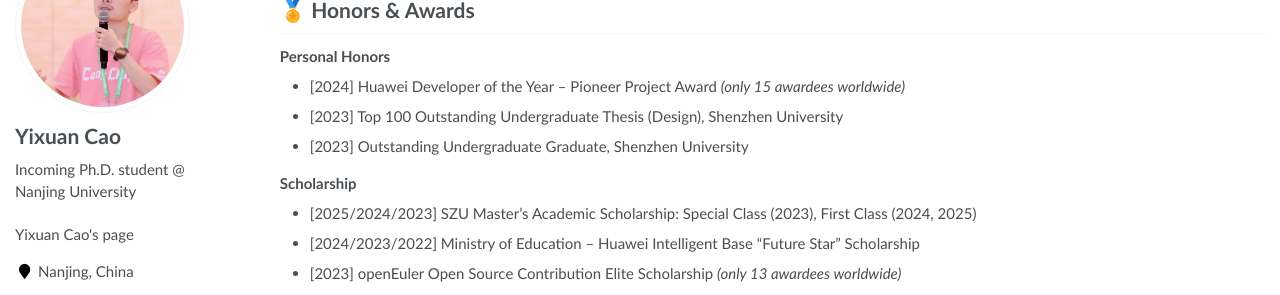
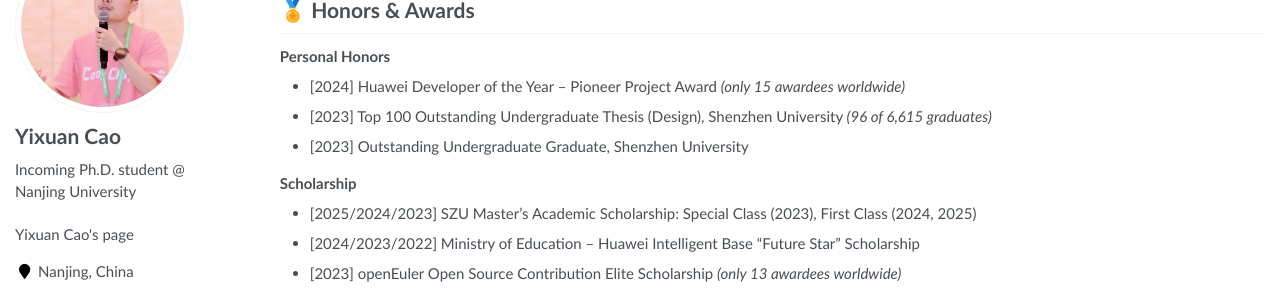
Before and after one commit to Cao-Wuhui/Cao-Wuhui.github.io, a Jekyll site: the page built from _pages/about.md, in a window 1280 px wide and 900 px high, scrolled down 1045 px. Shown: the part 153-448 px from the top of the window. Built offline with Jekyll 4.4.1, drawn with Linux system fonts in a browser that asks for light colours; some web fonts are replaced.

Commit message:
Add selection ratio to Outstanding Thesis honor

```diff
--- a/_pages/about.md
+++ b/_pages/about.md
@@ -52,7 +52,7 @@ My research interests broadly span systems and software. Recently, I have been e
 # 🏅 Honors & Awards
 **Personal Honors**
 - [2024] Huawei Developer of the Year – Pioneer Project Award *(only 15 awardees worldwide)*
-- [2023] Top 100 Outstanding Undergraduate Thesis (Design), Shenzhen University
+- [2023] Top 100 Outstanding Undergraduate Thesis (Design), Shenzhen University *(96 of 6,615 graduates)*
 - [2023] Outstanding Undergraduate Graduate, Shenzhen University
 
 **Scholarship**
```
